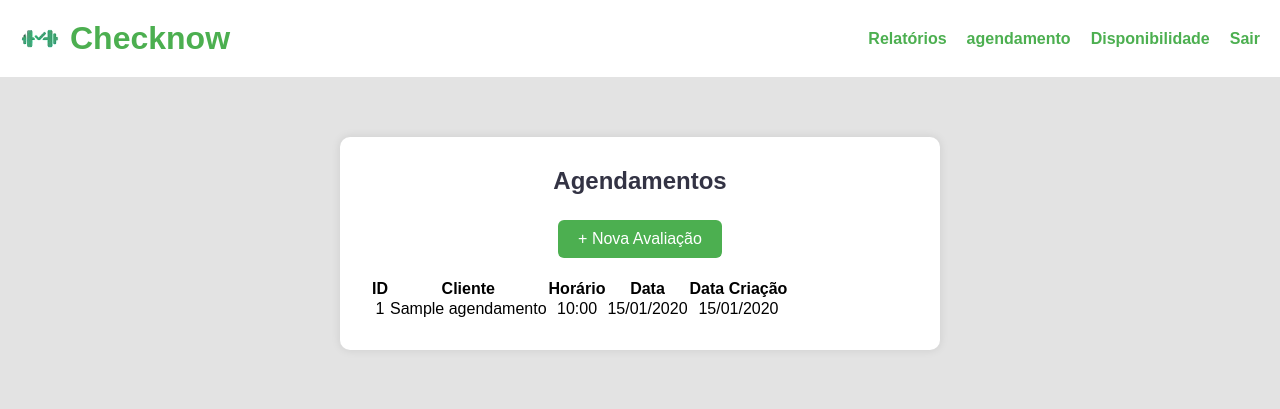
After one commit to AquilesMaiaLima/trabalho_crud, a PHP site: page /index_agendamento.php in a window 1280 px wide. The commit adds this page. Shown: the top 409 px of the page. Run offline with PHP 8.4, Linux system fonts and the light colour scheme; the visitor is signed in with stand-in values (Sample User, id 1); tables that the repository leaves empty hold one stand-in row (values such as "Sample post").

Commit message:
visualização dos agendamentos

```diff
--- /dev/null
+++ b/index_agendamento.php
@@ -0,0 +1,58 @@
+<?php
+include ('verifica_login.php');
+include('conexao.php');
+$stmt = $pdo->prepare("SELECT * FROM agendamento ORDER BY data DESC");
+$stmt->execute();
+$agendamentos = $stmt->fetchAll(PDO::FETCH_ASSOC);
+?>
+
+<!DOCTYPE html>
+<html lang="pt-BR">
+<head>
+  <meta charset="UTF-8">
+  <title>Lista de Agendamentos</title>
+  <link rel="stylesheet" href="styleagendamento.css">
+</head>
+<body>
+    <header>
+    <div class="logo">
+      <img src="imagens/logo.png" alt="Logo Checknow" />
+      <h1>Checknow</h1>
+    </div>
+    <nav>
+      <ul>
+        <li><a href="#">Relatórios</a></li>
+        <li><a href="index_agendamento.php">agendamento</a></li>
+        <li><a href="#">Disponibilidade</a></li>
+        <li><a href="logout.php">Sair</a></li>
+      </ul>
+    </nav>
+  </header>
+  <div class="container">
+    <h2>Agendamentos</h2>
+    <a href="index__agendar.php" class="botao-verde">+ Nova Avaliação</a>
+    <table>
+      <thead>
+        <tr>
+          <th>ID</th>
+          <th>Cliente</th>
+          <th>Horário</th>
+          <th>Data</th>
+          <th>Data Criação</th>
+        </tr>
+      </thead>
+      <tbody>
+        <?php foreach ($agendamentos as $ag): ?>
+          <tr>
+            <td><?= $ag['id'] ?></td>
+            <td><?= htmlspecialchars($ag['nome_cliente']) ?></td>
+            <td><?= substr($ag['horario'], 0, 5) ?></td>
+            <td><?= date('d/m/Y', strtotime($ag['data'])) ?></td>
+            <td><?= date('d/m/Y', strtotime($ag['data_criacao'])) ?></td>
+          </tr>
+        <?php endforeach; ?>
+      </tbody>
+    </table>
+  </div>
+</body>
+</html>
--- a/index.php
+++ b/index_login.php
@@ -4,7 +4,7 @@
     <meta charset="UTF-8">
     <meta name="viewport" content="width=device-width, initial-scale=1.0">
     <title>Document</title>
-    <link rel="stylesheet" href="styleindex.css">
+    <link rel="stylesheet" href="stylelogin.css">
 </head>
 <body>
 <div class="login-container">
--- a/login.php
+++ b/login.php
@@ -27,7 +27,7 @@ if (isset($_POST['email']) && isset($_POST['senha'])) {
                 $_SESSION['id'] = $avaliador['id'];
                 $_SESSION['nome'] = $avaliador['nome'];
 
-                header("Location: paginainicial.php");
+                header("Location: index_paginainicial.php");
                 exit();
             } else {
                 echo "Falha ao logar! E-mail ou senha incorretos.";
--- a/logout.php
+++ b/logout.php
@@ -4,4 +4,4 @@ session_start();
 }
 
 session_destroy();
-header('Location: index.php');
+header('Location: index_login.php');
--- /dev/null
+++ b/styleagendamento.css
@@ -0,0 +1,110 @@
+* {
+  margin: 0;
+  padding: 0;
+  box-sizing: border-box;
+  font-family: 'Arial', sans-serif;
+}
+
+body {
+  font-family: 'Arial', sans-serif;
+  background-color: #e3e3e3;
+}
+
+header {
+  background-color: white;
+  color: #4CAF50;
+  padding: 20px;
+  display: flex;
+  align-items: center;
+  justify-content: space-between;
+}
+
+.logo {
+  display: flex;
+  align-items: center;
+  gap: 10px;
+}
+
+.logo img {
+  width: 40px;
+}
+
+nav ul {
+  list-style: none;
+  display: flex;
+  gap: 20px;
+}
+
+nav a {
+  color: #4CAF50;
+  text-decoration: none;
+  font-weight: bold;
+}
+
+nav a:hover {
+  text-decoration: underline;
+}
+
+.dashboard {
+  max-width: 1100px;
+  margin: 40px auto;
+  padding: 0 20px;
+}
+
+.dashboard h2 {
+  font-size: 28px;
+  margin-bottom: 30px;
+}
+
+.container {
+  max-width: 600px;
+  background-color: white;
+  margin: 60px auto;
+  padding: 30px;
+  border-radius: 10px;
+  box-shadow: 0 0 10px rgba(0,0,0,0.1);
+  text-align: center;
+}
+
+h2 {
+  color: #334;
+  margin-bottom: 25px;
+}
+
+form label {
+  display: block;
+  text-align: left;
+  margin-top: 15px;
+  margin-bottom: 5px;
+  font-weight: bold;
+}
+
+form input {
+  width: 100%;
+  padding: 8px;
+  font-size: 16px;
+  border: 1px solid #999;
+  border-radius: 5px;
+}
+
+button {
+  margin-top: 25px;
+  padding: 10px 20px;
+  background-color: #4CAF50;
+  color: white;
+  font-size: 16px;
+  border: none;
+  border-radius: 6px;
+  cursor: pointer;
+}
+
+.botao-verde {
+  display: inline-block;
+  background-color: #4CAF50;
+  color: white;
+  padding: 10px 20px;
+  text-decoration: none;
+  border-radius: 6px;
+  font-size: 16px;
+  margin-bottom: 20px;
+}
--- a/verifica_login.php
+++ b/verifica_login.php
@@ -3,6 +3,6 @@ if(!isset($_SESSION)){
     session_start();
 }
 if (!isset($_SESSION['id'])) {
-    header("Location: index.php");
+    header("Location: index_login.php");
     exit;
 }
```
Also changed, not shown: index_paginainicial.php (renamed from paginainicial.php, +4 -4 lines), agendamentos.php (added), index__agendar.php (added), stylelogin.css (renamed from styleindex.css).
